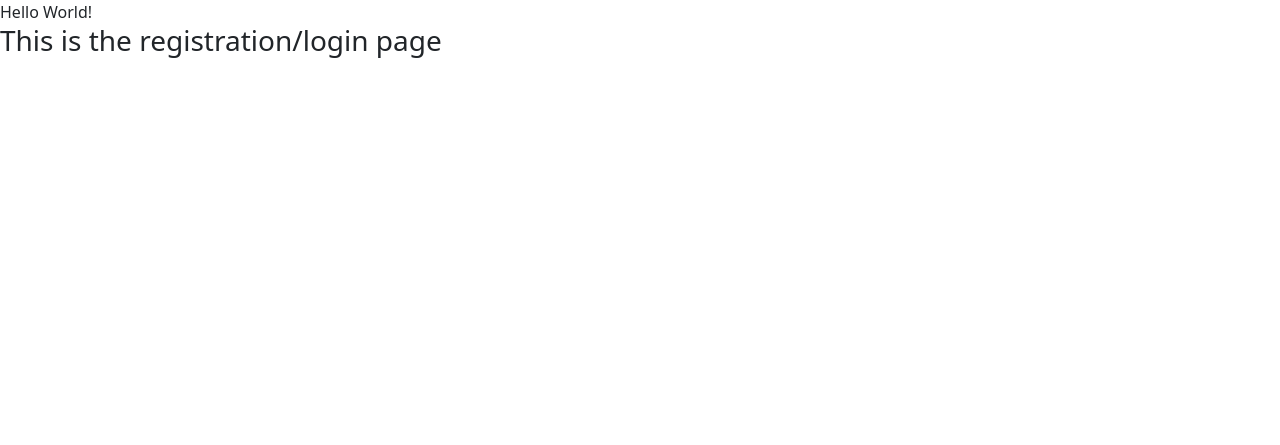
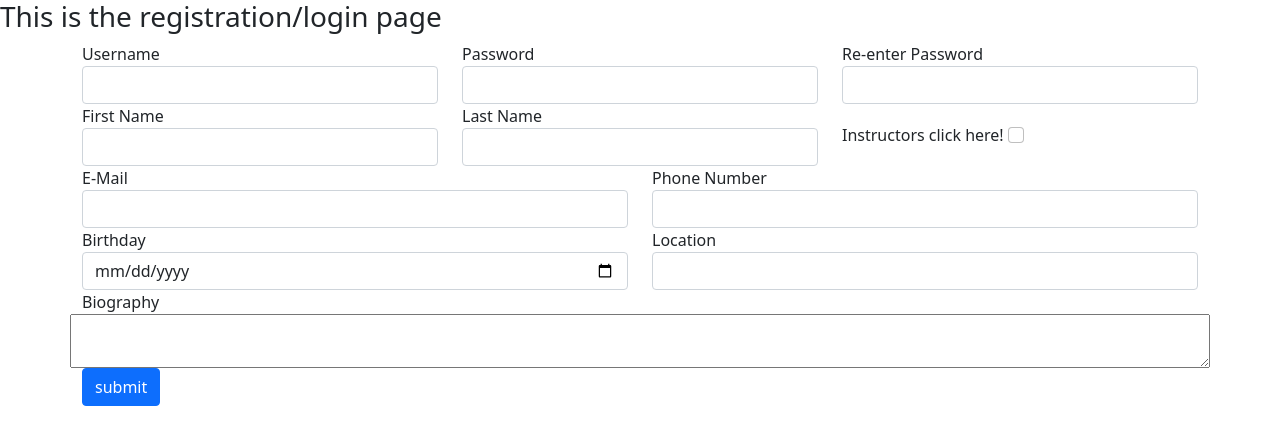
Before and after one commit to Marktm2012/Guild-Captstone, a Django app: page /users/ in a window 1280 px wide. Shown: the top 445 px of the page. Run offline with Django 3.2, Linux system fonts and the light colour scheme.

Commit message:
User models and registration page updated

```diff
--- a/instuctorproj/instructapp/templates/instructapp/base.html
+++ b/instuctorproj/instructapp/templates/instructapp/base.html
@@ -10,7 +10,6 @@
     <body>
         <!-- Page Content -->
         <div id="app">
-        [[title]]
         {% block content %}
         {% endblock %}
         </div>
@@ -26,19 +25,11 @@
                 el: '#app',
                 delimiters: ['[[', ']]'],
                 data: {
-                    title: 'Hello World!'
+                    title: 'Hello World!',
+                },
+                methods: {
                 },
                 created: function() {
-                    axios({
-                        method: 'get',
-                        url: 'https://api.ipify.org/',
-                        params: {
-                            format: 'json'
-                        }
-                    }).then(response => {
-                        console.log(response.data)
-                        this.title = response.data.ip
-                    })
                 }
             })
         </script>
--- a/instuctorproj/users/models.py
+++ b/instuctorproj/users/models.py
@@ -2,16 +2,21 @@ from django.contrib.auth.models import AbstractUser
 from django.db import models
 from django.utils import timezone
 
+
 class User(AbstractUser):
     first_name = models.CharField(max_length=100)
     last_name = models.CharField(max_length=100)
+    password = models.CharField(max_length=128)
     birthday = models.DateField(default=timezone.now)
     email = models.EmailField()
     bio = models.TextField()
     location = models.CharField(max_length=100)
     phone_number = models.CharField(max_length=11)
+    # Boolean to decifer between student and teacher
     is_instructor = models.BooleanField(default=False)
     # enrollments to be added once instructapp models are created
+    enrollments = models.ManyToManyField('instructapp.Course', related_name='course')
+
 
     def __str__(self):
         return self.last_name + ', ' + self.first_name
--- a/instuctorproj/users/templates/users/register.html
+++ b/instuctorproj/users/templates/users/register.html
@@ -4,4 +4,66 @@
 
 {% block content %}
 <h3>This is the registration/login page</h3>
+
+<div class="container">
+    <form action="{% url 'users:register' %}" method="POST">
+        {%csrf_token%}
+        <div class="row">
+            <div class="col">
+                <label for="username">Username</label>
+                <input id="username" type="text" name="username" class="form-control">
+            </div>
+            <div class="col">
+                <label for="password">Password</label>
+                <input id="password" name="password" type="password" class="form-control">
+            </div>
+            <div class="col">
+                <label for="re_password">Re-enter Password</label>
+                <input id="re_password" name="re_password" type="password" class="form-control">
+            </div>
+        </div>
+        <div class="row d-flex align-items-center">
+            <div class="col">
+                <label for="first_name">First Name</label>
+                <input id="first_name" type="text" name="first_name" class="form-control">
+            </div>
+            <div class="col">
+                <label for="last_name">Last Name</label>
+                <input id="last_name" type="text" name="last_name" class="form-control">
+            </div>
+            <div class="col">
+                <label for="instructor">Instructors click here!</label>
+                <input id="instructor" name="is_instructor" class="form-check-input" type="checkbox">
+            </div>
+        </div>
+        <div class="row">
+            <div class="col">
+                <label for="email">E-Mail</label>
+                <input name="email" type="email" class="form-control">
+            </div>
+            <div class="col">
+                <label for="phone_number">Phone Number</label>
+                <input name="phone_number" type="text" class="form-control">
+            </div>
+        </div>
+
+        <div class="row">
+            <div class="col">
+                <label for="birthday">Birthday</label>
+                <input id="birthday" class="form-control" name="birthday" type="date">
+            </div>
+            <div class="col">
+                <label for="location">Location</label>
+                <input id="location" class="form-control" type="text" name="location">
+            </div>
+        </div>
+        <div class="row">
+            <label for="bio">Biography</label>
+            <textarea id="bio" type="form-control" name="bio"></textarea>
+        </div>
+        <button type="submit" class="btn btn-primary">submit</button>
+    </form>
+</div>
+
+
 {% endblock %}
--- a/instuctorproj/users/views.py
+++ b/instuctorproj/users/views.py
@@ -1,5 +1,32 @@
 from django.http.response import HttpResponse
 from django.shortcuts import render
+from .models import User
+from datetime import datetime
 
 def register(request):
+    if request.method == 'POST':
+        first_name = request.POST['first_name']
+        last_name = request.POST['last_name']
+        username = request.POST['username']
+        password = request.POST['password']
+        if 'is_instructor' in request.POST:
+            is_instructor = True
+        else:
+            is_instructor = False
+        email = request.POST['email']
+        phone_number = request.POST['phone_number']
+        location = request.POST['location']
+        birthday = request.POST['birthday']
+        birthday = datetime.strptime(birthday, '%Y-%m-%d')
+        bio = request.POST['bio']
+        # ----------------------------------
+        user = User.objects.create_user(username,email,password)
+        user.first_name = first_name
+        user.last_name = last_name
+        user.is_instructor = is_instructor
+        user.phone_number = phone_number
+        user.birthday = birthday
+        user.location = location
+        user.bio = bio
+        user.save()
     return render(request, ('users/register.html'))
```
Also changed, not shown: instuctorproj/users/migrations/0003_user_enrollments.py (added), instuctorproj/users/migrations/0004_alter_user_password.py (added).
